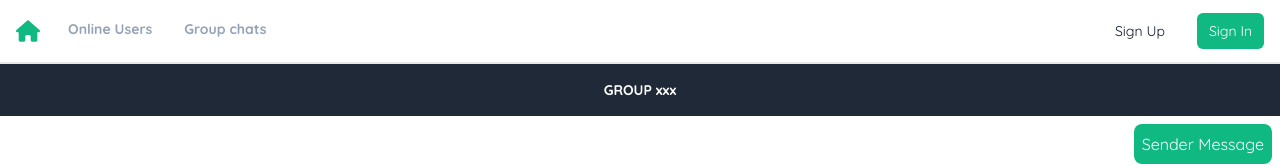
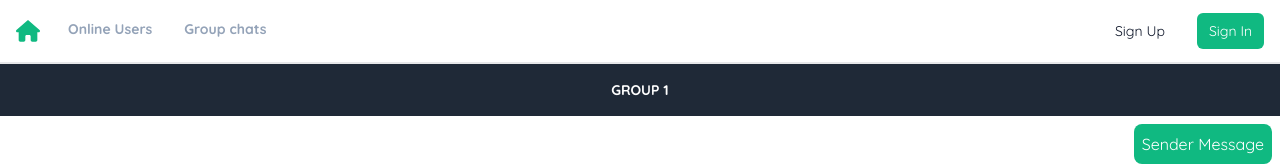
Before and after one commit to Katawaytee/chat-app-project, a React (Create React App) app in the folder frontend/: page /group-chats/1 in a window 1280 px wide. Shown: the top 166 px of the page. Built offline with nearby package versions, Linux system fonts and the light colour scheme; no server answers.

Commit message:
fix: layout issue

```diff
--- a/frontend/src/pages/groupChat/GroupChatRoom.tsx
+++ b/frontend/src/pages/groupChat/GroupChatRoom.tsx
@@ -1,13 +1,17 @@
+import { useParams } from "react-router-dom";
+
 const GroupChatRoom = () => {
+  let { id } = useParams();
+
   return (
-    <div className="flex flex-col h-screen">
+    <div className="flex flex-col" style={{ height: "calc(100vh - 112px)" }}>
       {/* Header */}
       <div className="bg-gray-800 text-white p-4 text-center font-bold text-sm">
-        GROUP xxx
+        GROUP {id}
       </div>
 
       {/* Chat Messages */}
-      <div className="flex-grow">
+      <div className="flex-grow overflow-y-auto">
         {/* Sender Message */}
         <div className="flex justify-end">
           <div className="bg-emerald-500 text-white p-2 rounded-lg m-2 max-w-xs">
```
